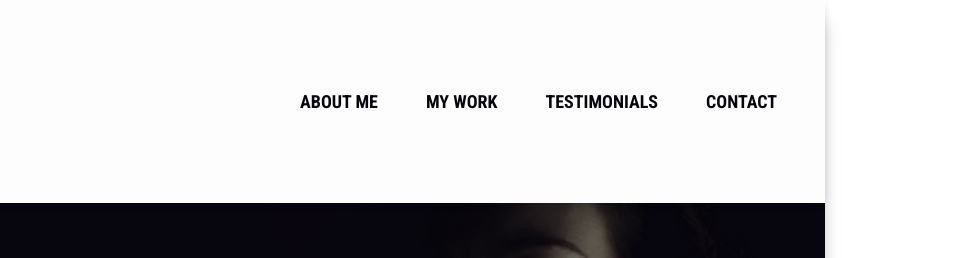
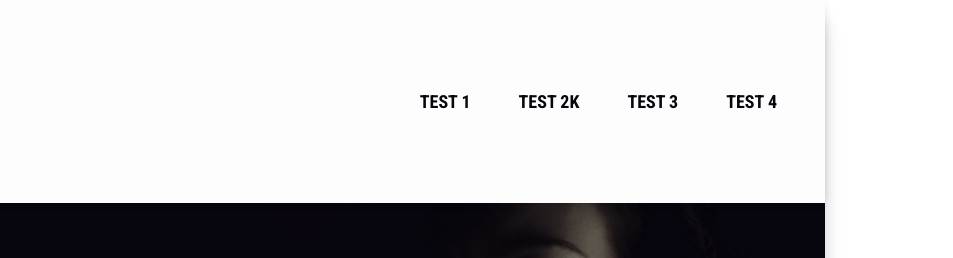
Before and after one commit to github-mks/websitePractice-2, a plain HTML site: page index.html in a window 1280 px wide. Shown: the top 258 px of the page, 327-1280 px from the left. Drawn offline with nearby package versions, Linux system fonts and the light colour scheme.

Commit message:
liquidity coin details-2

```diff
--- a/index.html
+++ b/index.html
@@ -19,16 +19,16 @@
 
           <ul>
             <li>
-              <a href="#about-me">About Me</a>
+              <a href="#about-me">Test 1</a>
             </li>
             <li>
-              <a href="#work">My Work</a>
+              <a href="#work">Test 2k</a>
             </li>
             <li>
-              <a href="#testimonials">Testimonials</a>
+              <a href="#testimonials">Test 3</a>
             </li>
             <li>
-              <a href="#contact">Contact</a>
+              <a href="#contact">Test 4</a>
             </li>
           </ul>
         </nav>
```
